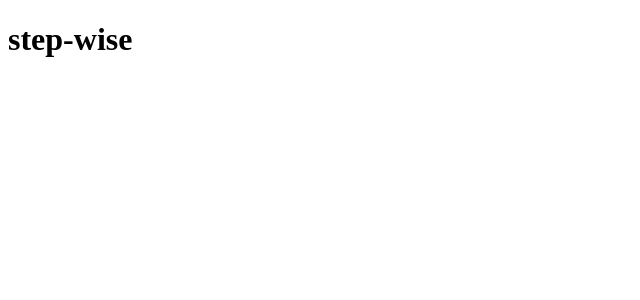
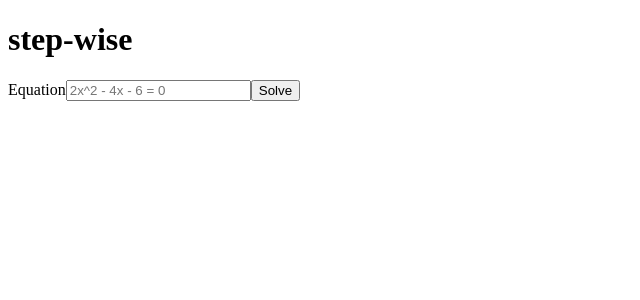
Before and after one commit to tksthii/step-wise, a React (Vite) app: page / in a window 1280 px wide. Shown: the top 300 px of the page, without its empty margins (0-640 px from the left). Built offline with nearby package versions, Linux system fonts and the light colour scheme.

Commit message:
feat: add equation input and Solve button

```diff
--- a/src/App.tsx
+++ b/src/App.tsx
@@ -1,5 +1,35 @@
+import { useState, type FormEvent } from 'react'
+import { solveEquation, type SolveResult } from './solve'
+
 function App() {
-  return <h1>step-wise</h1>
+  const [text, setText] = useState('')
+  const [result, setResult] = useState<SolveResult | null>(null)
+
+  // a form submit also fires on Enter in the input
+  const onSubmit = (e: FormEvent) => {
+    e.preventDefault()
+    setResult(solveEquation(text))
+  }
+
+  return (
+    <main>
+      <h1>step-wise</h1>
+      <form onSubmit={onSubmit}>
+        <label htmlFor="equation">Equation</label>
+        <input
+          id="equation"
+          value={text}
+          onChange={(e) => setText(e.target.value)}
+          placeholder="2x^2 - 4x - 6 = 0"
+          autoComplete="off"
+          autoCapitalize="off"
+          spellCheck={false}
+        />
+        <button type="submit">Solve</button>
+      </form>
+      {result && <pre>{result.kind}</pre>}
+    </main>
+  )
 }
 
 export default App
```
Also changed, not shown: 1 other file (tests, documents, lock files or other folders).
